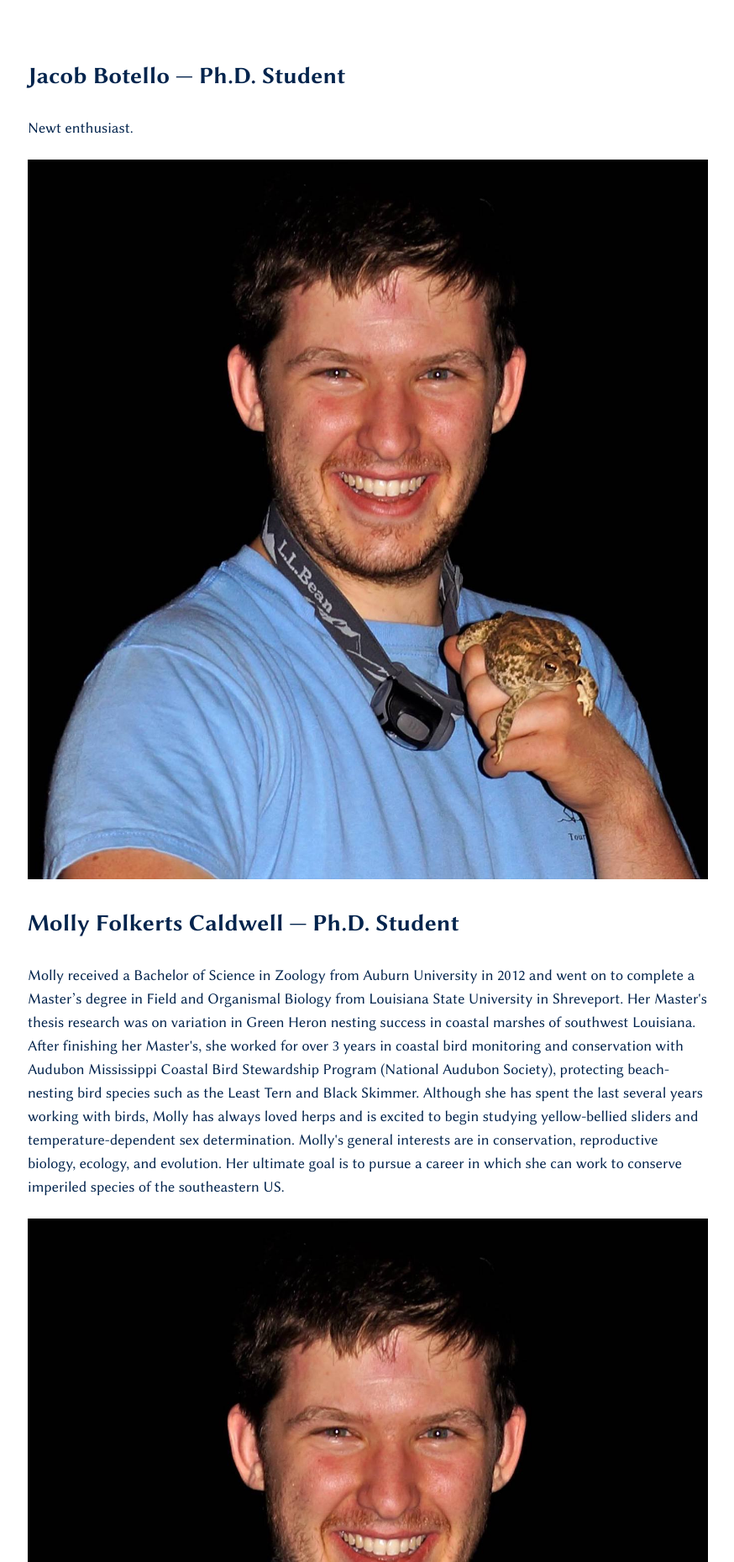
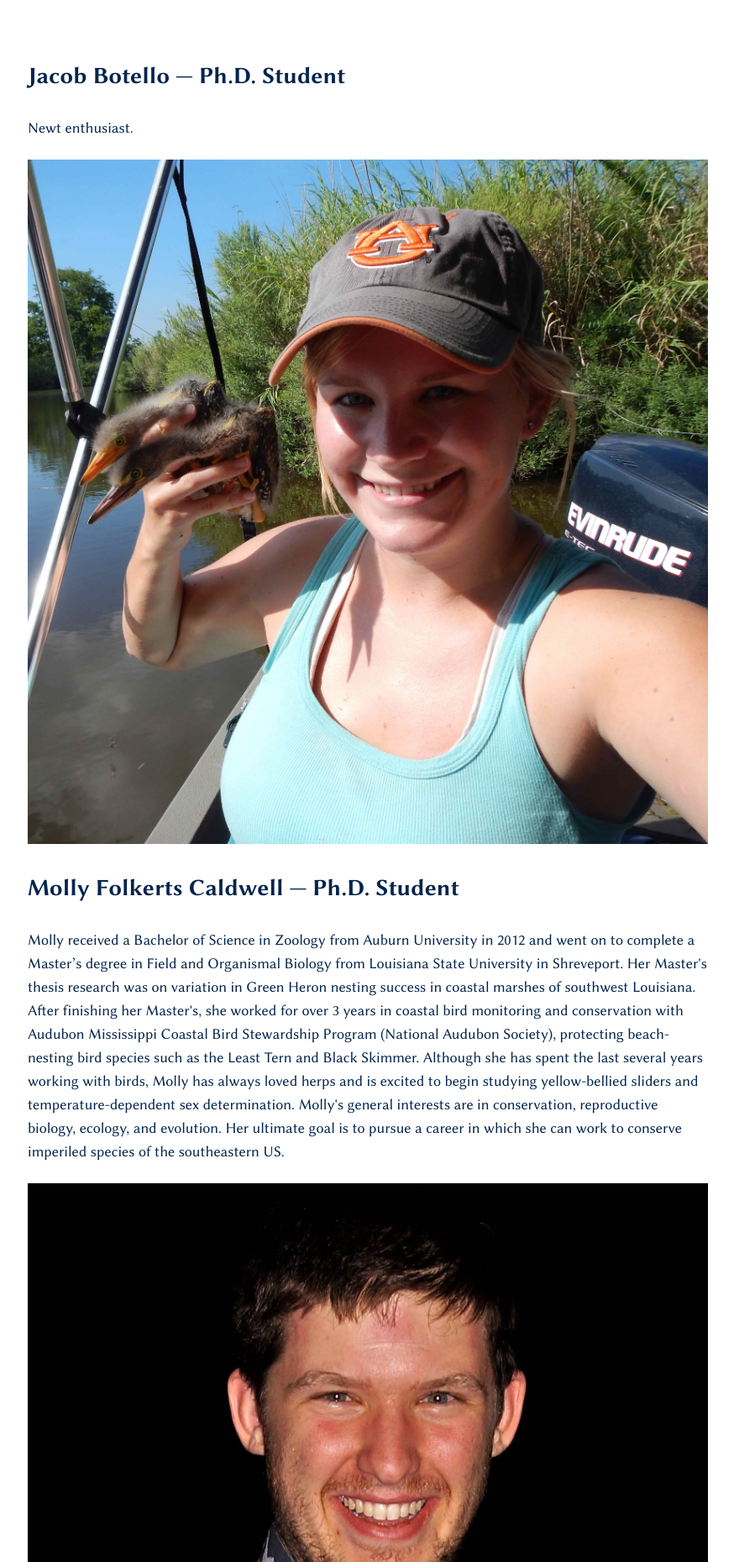
Before and after one commit to qgevoeco/qgevoeco.github.io, a Jekyll site: the page built from people/index.Md, in a window 1280 px wide. Shown: the part 1440-3300 px from the top of the page at 84% size, without its empty margins (63-937 px from the left). Built offline with Jekyll 4.4.1, drawn with Linux system fonts in a browser that asks for light colours.

Commit message:
forgot to change filename

```diff
--- a/_data/group-members.yml
+++ b/_data/group-members.yml
@@ -35,7 +35,7 @@
     - name: Molly Folkerts Caldwell
       role: Ph.D. Student
       start-date: 2019
-      avatar: GrossIwo.jpg
+      avatar: CaldwellMolly.jpg
       bio: >
            Molly received a Bachelor of Science in Zoology from Auburn University in 2012 and went on to complete a Master’s degree in Field and Organismal Biology from Louisiana State University in Shreveport. Her Master's thesis research was on variation in Green Heron nesting success in coastal marshes of southwest Louisiana. After finishing her Master's, she worked for over 3 years in coastal bird monitoring and conservation with Audubon Mississippi Coastal Bird Stewardship Program (National Audubon Society), protecting beach-nesting bird species such as the Least Tern and Black Skimmer. Although she has spent the last several years working with birds, Molly has always loved herps and is excited to begin studying yellow-bellied sliders and temperature-dependent sex determination. Molly's general interests are in conservation, reproductive biology, ecology, and evolution. Her ultimate goal is to pursue a career in which she can work to conserve imperiled species of the southeastern US.
 
```
